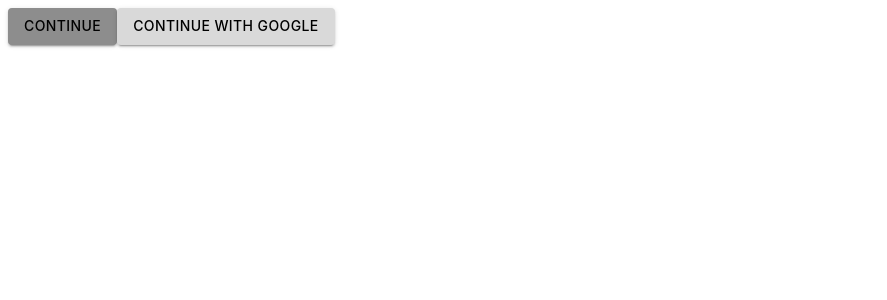
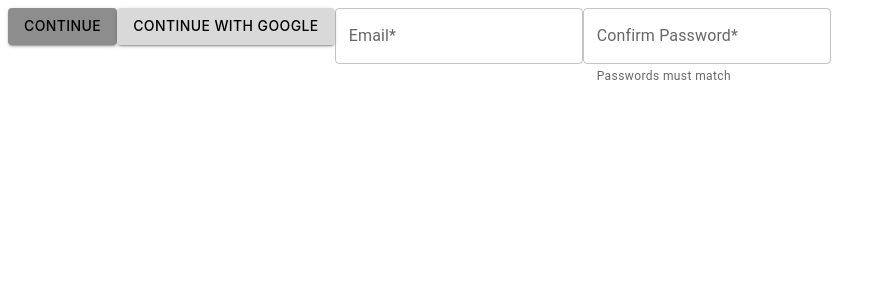
Before and after one commit to cornellh4i/lagos-volunteers, a Next.js app in the folder frontend/: page /signup in a window 1280 px wide. Shown: the top 300 px of the page, without its empty margins (0-887 px from the left). Built offline with nearby package versions, Linux system fonts and the light colour scheme; no server answers.

Commit message:
finisehd base text field component

```diff
--- a/frontend/src/components/atoms/TextField.tsx
+++ b/frontend/src/components/atoms/TextField.tsx
@@ -1,8 +1,37 @@
 import React from "react";
+import { TextField } from "@mui/material";
+import { createTheme, ThemeProvider } from "@mui/material/styles";
 
-/** A TextField page */
-const TextField = () => {
-  return <>Hello there</>;
+interface Props {
+  label: string;
+  status: string; //error | required
+  //if required, have * next to entry ?
+  //if error, display incorrect entry text
+  incorrectEntryText: string;
+  //text: string;
+  //do we need other props?
+}
+
+const theme = createTheme({
+  // palette: {
+  //   primary: {
+  //     main: "#8D8D8D",
+  //   },
+  //   secondary: {
+  //     main: "#D9D9D9",
+  //   },
+  // },
+});
+/** A Button page */
+const CustomTextField = ({ label, status, incorrectEntryText }: Props) => {
+  return (
+    <ThemeProvider theme={theme}>
+      <TextField
+        label={label}
+        helperText={status == "error" ? incorrectEntryText : ""}
+      />
+    </ThemeProvider>
+  );
 };
 
-export default TextField;
+export default CustomTextField;
--- a/frontend/src/pages/signup.tsx
+++ b/frontend/src/pages/signup.tsx
@@ -1,5 +1,6 @@
 import React from "react";
 import CustomButton from "@/components/atoms/Button";
+import CustomTextField from "@/components/atoms/TextField";
 
 /** A Signup page */
 const Signup = () => {
@@ -15,6 +16,16 @@ const Signup = () => {
         buttonColor="#D9D9D9"
         buttonTextColor="#000000"
       />
+      <CustomTextField
+        label="Email*"
+        status="required"
+        incorrectEntryText="Required"
+      />
+      <CustomTextField
+        label="Confirm Password*"
+        status="error"
+        incorrectEntryText="Passwords must match"
+      />
     </>
   );
 };
```
